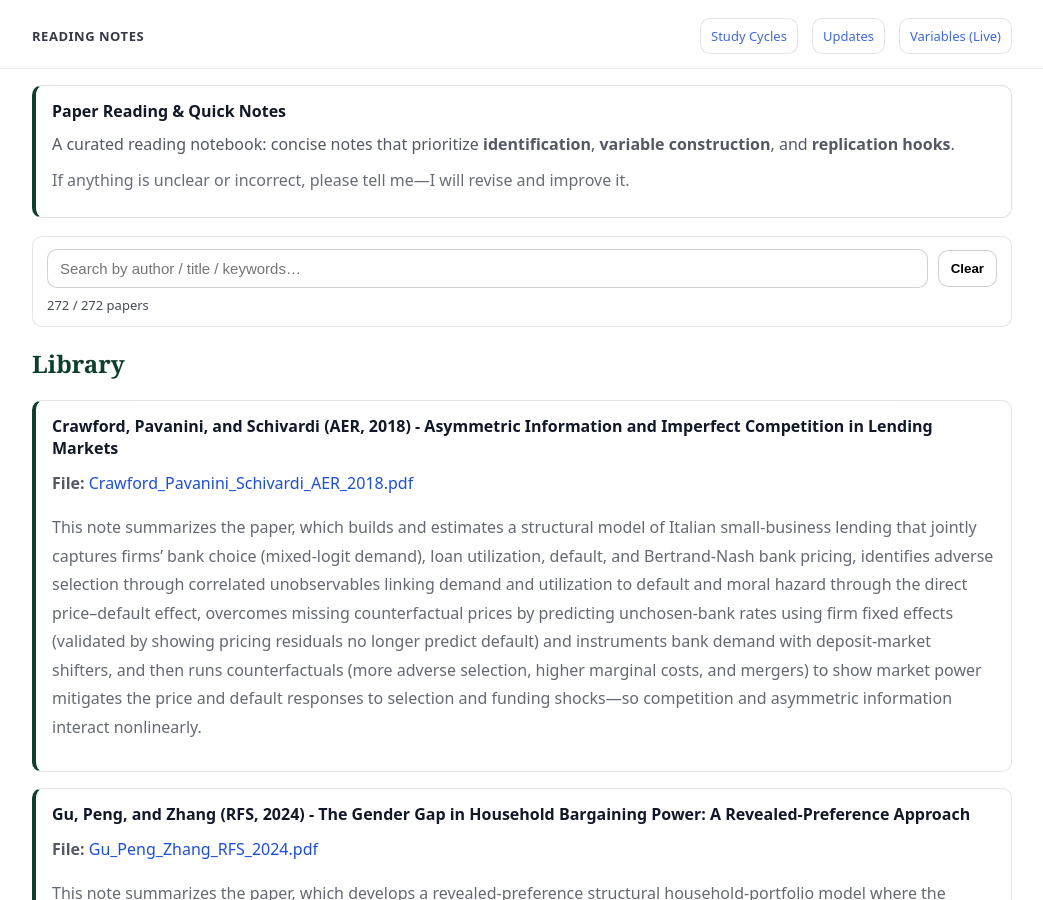
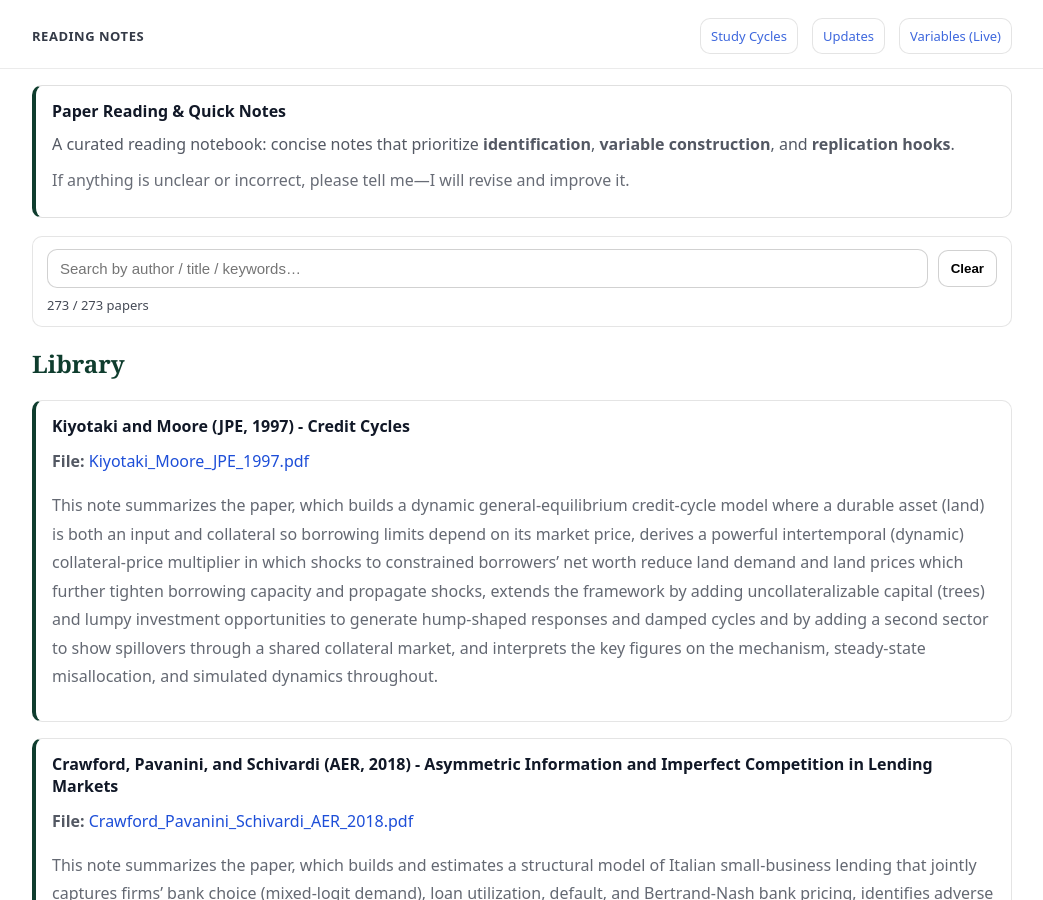
Before and after one commit to yaxinzn/study-archive, a Jekyll site: the page built from reading/index.md, in a window 1280 px wide and 900 px high. Shown: the whole window, without its empty margins (118-1161 px from the left). Built offline with Jekyll 4.4.1, drawn with Linux system fonts in a browser that asks for light colours.

Commit message:
Reading: add/update Kiyotaki_Moore_JPE_1997.pdf

```diff
--- a/_data/reading.yml
+++ b/_data/reading.yml
@@ -1,3 +1,7 @@
+- title: "Kiyotaki and Moore (JPE, 1997) - Credit Cycles"
+  file: "Kiyotaki_Moore_JPE_1997.pdf"
+  desc: "This note summarizes the paper, which builds a dynamic general-equilibrium credit-cycle model where a durable asset (land) is both an input and collateral so borrowing limits depend on its market price, derives a powerful intertemporal (dynamic) collateral-price multiplier in which shocks to constrained borrowers’ net worth reduce land demand and land prices which further tighten borrowing capacity and propagate shocks, extends the framework by adding uncollateralizable capital (trees) and lumpy investment opportunities to generate hump-shaped responses and damped cycles and by adding a second sector to show spillovers through a shared collateral market, and interprets the key figures on the mechanism, steady-state misallocation, and simulated dynamics throughout."
+
 - title: "Crawford, Pavanini, and Schivardi (AER, 2018) - Asymmetric Information and Imperfect Competition in Lending Markets"
   file: "Crawford_Pavanini_Schivardi_AER_2018.pdf"
   desc: "This note summarizes the paper, which builds and estimates a structural model of Italian small-business lending that jointly captures firms’ bank choice (mixed-logit demand), loan utilization, default, and Bertrand-Nash bank pricing, identifies adverse selection through correlated unobservables linking demand and utilization to default and moral hazard through the direct price–default effect, overcomes missing counterfactual prices by predicting unchosen-bank rates using firm fixed effects (validated by showing pricing residuals no longer predict default) and instruments bank demand with deposit-market shifters, and then runs counterfactuals (more adverse selection, higher marginal costs, and mergers) to show market power mitigates the price and default responses to selection and funding shocks—so competition and asymmetric information interact nonlinearly."
```
Also changed, not shown: 1 other file.
